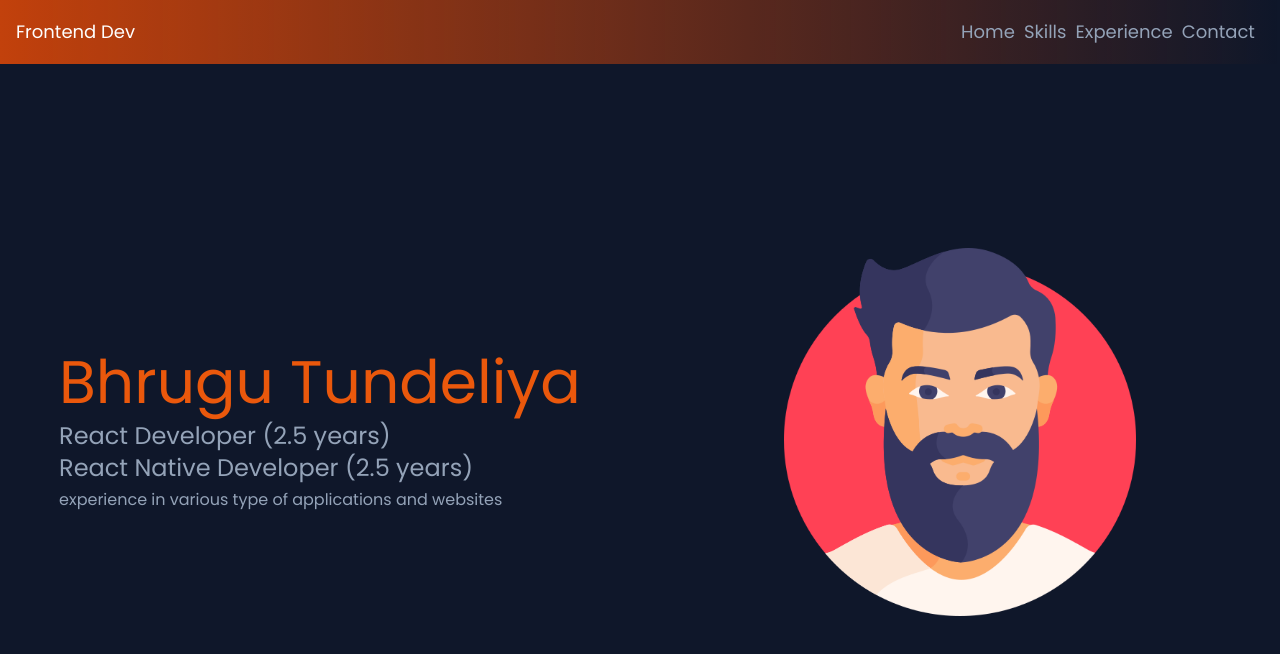
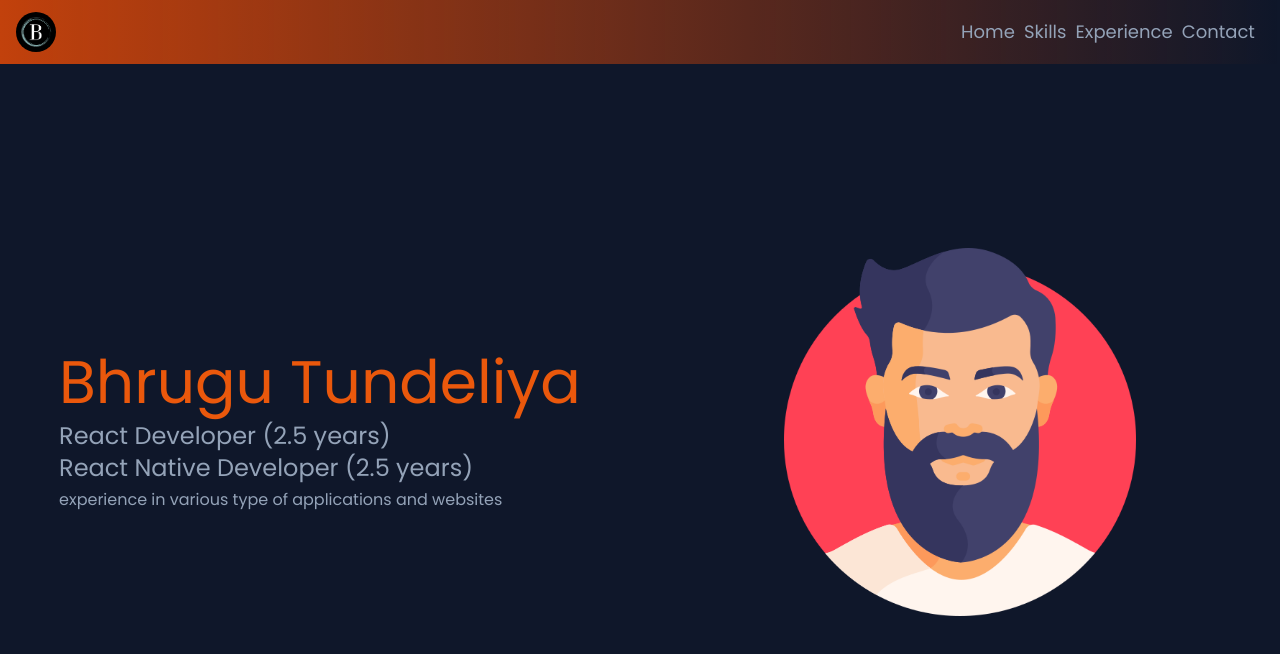
Before and after one commit to Bhrugu14/portfolio, a React (Vite) app: page / in a window 1280 px wide. Shown: the top 654 px of the page. Built offline with nearby package versions, Linux system fonts and the light colour scheme.

Commit message:
added logo

```diff
--- a/src/components/header/index.tsx
+++ b/src/components/header/index.tsx
@@ -2,6 +2,7 @@ import { useEffect } from 'react'
 import { Text } from '../text'
 import { useLocation } from 'react-router-dom'
 import { MobileMenu } from '../dropdown'
+import IcBT from '../../assets/BT.png'
 import useAnalyticsEventTracker from '../../analytics'
 
 export const Header = () => {
@@ -19,12 +20,12 @@ export const Header = () => {
 
     return (
         <div className="to-bg-slate-900 flex h-full items-center bg-transparent from-orange-700 stroke-slate-900 stroke-1 px-4 text-slate-400 md:bg-gradient-to-r">
-            <a className="flex flex-1">
-                <Text
-                    className={`hidden cursor-pointer to-emerald-900 text-lg font-semibold  font-bold text-white md:flex`}
-                >
-                    Frontend Dev
-                </Text>
+            <a className="flex flex-1" href="/">
+                <img
+                    src={IcBT}
+                    className={'h-10 w-10 rounded-full object-contain'}
+                    alt={'B'}
+                />
             </a>
             <div className="z-10  flex justify-evenly md:hidden">
                 <MobileMenu />
```
Also changed, not shown: src/assets/BT.png (added).
